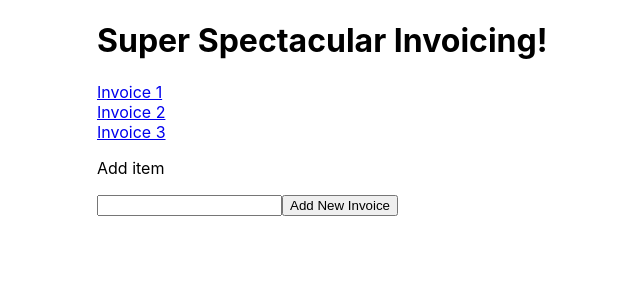
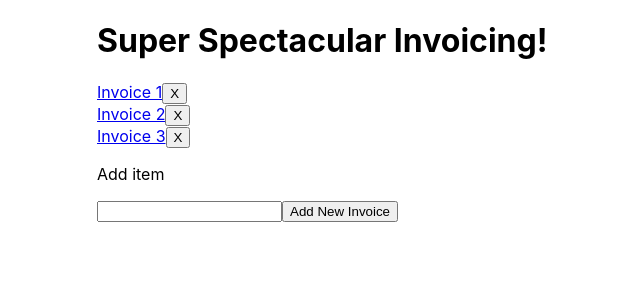
Before and after one commit to trezp/so-many-invoices, a React (Create React App) app: page / in a window 1280 px wide. Shown: the top 300 px of the page, without its empty margins (31-671 px from the left). Built offline with nearby package versions, Linux system fonts and the light colour scheme.

Commit message:
adds ability to delete an invoice from the list

```diff
--- a/package.json
+++ b/package.json
@@ -10,6 +10,7 @@
     "react-dom": "^17.0.2",
     "react-router-dom": "^5.2.0",
     "react-scripts": "4.0.3",
+    "uniqid": "^5.3.0",
     "web-vitals": "^1.0.1"
   },
   "scripts": {
--- a/src/App.js
+++ b/src/App.js
@@ -21,13 +21,13 @@ function App() {
   const [invoices, setInvoices] = useState(initialState);
 
   const addInvoice = (invoice) => {
-    // assuming no duplicates for demo purposes
+     // assuming no duplicates for demo purposes
     setInvoices([...invoices, invoice]);
   };
 
-  // const removeItem = (itemToBeDeleted) => {
-  //   setItems(items.filter((item) => itemToBeDeleted !== item));
-  // };
+  const removeInvoice = (invoiceToBeDeleted) => {
+    setInvoices(invoices.filter((invoice) => invoiceToBeDeleted !== invoice));
+  };
 
   useEffect(() => {
     const invoices = JSON.parse(localStorage.getItem('invoices'));
@@ -41,6 +41,12 @@ function App() {
     localStorage.setItem('invoices', JSON.stringify(invoices));
   }, [invoices]);
 
+  const handleClick = (e, invoice) => {
+    e.preventDefault();
+    console.log("deleted?")
+    removeInvoice(invoice);
+  }
+
   return (
     <div className="app-container">
       <Router>
@@ -49,7 +55,10 @@ function App() {
             <h1>Super Spectacular Invoicing!</h1>
             <nav>
               <ul>
-                {invoices.map(link => <li key={link.id}><Link to={link.id}>{link.title}</Link></li>)}
+                {invoices.map(invoice => <li key={invoice.id}>
+                  <Link to={invoice.id}>{invoice.title}</Link>
+                  <button type="button" onClick={(e) => {handleClick(e,invoice)}}>X</button></li>
+                )}
               </ul>
             </nav>
           </header>
--- a/src/components/NewInvoiceForm/NewInvoiceForm.js
+++ b/src/components/NewInvoiceForm/NewInvoiceForm.js
@@ -1,9 +1,10 @@
 import React, { useState } from 'react';
+import uniqueId from 'uniqid';
 
 function InvoiceForm({addInvoice}) {
 
   const [invoice, setInvoice] = useState({
-    id: "",
+    id: uniqueId(),
     title: "",
     created: "April 11, 2021",
     due: "May 10, 2021",
@@ -13,8 +14,7 @@ function InvoiceForm({addInvoice}) {
 
   const handleInputChange = (e) => {
     e.preventDefault();
-    const invoiceId = String(JSON.parse(localStorage.getItem('invoices')).length + 1);
-    setInvoice({...invoice, title: e.target.value, id: invoiceId});
+    setInvoice({...invoice, title: e.target.value, id: uniqueId()});
   }
 
   const handleSubmit = (e) => {
--- a/src/components/invoice/Invoice.js
+++ b/src/components/invoice/Invoice.js
@@ -36,7 +36,6 @@ function Invoice () {
           </tr>
         </tbody>
       </table>
-
     </li>);
 }
 
```
Also changed, not shown: 1 other file (tests, documents, lock files or other folders).
